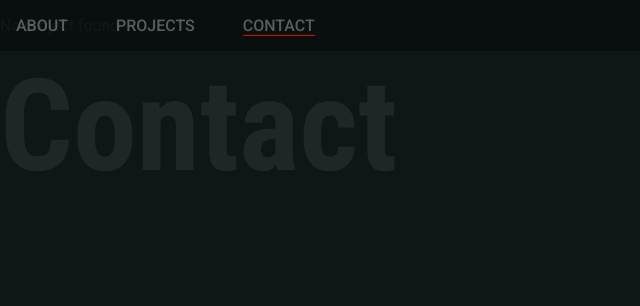
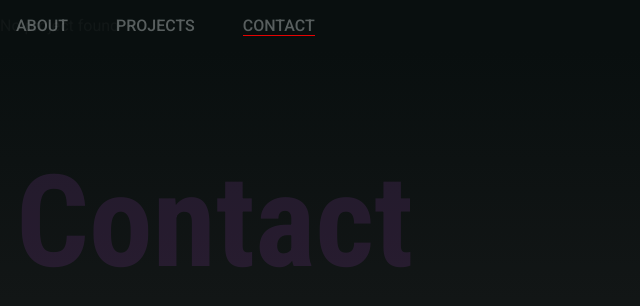
Before and after one commit to Gulshan1357/gulshan-portfolio-v2, a React (Vite) app: page /projectDetails/ARTranscriptionandTranslation in a window 1280 px wide. Shown: the top 306 px of the page, without its empty margins (0-640 px from the left). Built offline with nearby package versions, Linux system fonts and the light colour scheme; some icons are missing.

Commit message:
Contact section styling

```diff
--- a/src/Contact/Contact.jsx
+++ b/src/Contact/Contact.jsx
@@ -4,8 +4,10 @@ import { FaEnvelope, FaGithub, FaLinkedinIn } from "react-icons/fa6";
 import "./Contact.scss";
 const Contact = () => {
   return (
-    <footer id="contact">
-      <h1>Contact</h1>
+    <footer id="contact" className="contact">
+      <div className="container">
+        <h1 className="faded-heading">Contact</h1>
+        <div className="content-offset">
           <div className="contact-icons">
             <IconContext.Provider value={{ className: "contact-icon" }}>
               <a
@@ -35,6 +37,8 @@ const Contact = () => {
               </a>
             </IconContext.Provider>
           </div>
+        </div>
+      </div>
     </footer>
   );
 };
--- a/src/Contact/Contact.scss
+++ b/src/Contact/Contact.scss
@@ -1,11 +1,28 @@
+@import "src/_variables.scss";
+
 .contact {
-  overflow: hidden;
+  background: $gradient-dark;
+
+  .content-offset {
+    padding-top: clamp(8rem, 30vw, 20rem);
+    padding-bottom: clamp(2rem, 10vw, 18rem);
   }
+
   .contact-icons {
     display: flex;
     justify-content: space-around;
   }
   .contact-icon {
-  color: #7f7a81;
-  font-size: 2rem;
+    // color: #7f7a81;
+    color: $secondary-grey;
+    font-size: clamp(2rem, 10vw, 6rem);
+    transition: color 0.3s;
+    &:link,
+    &:visited,
+    &:focus,
+    &:hover,
+    &:active {
+      color: $primary-grey;
     }
+  }
+}
```
Lines whose indentation alone changed are shown as unchanged.
